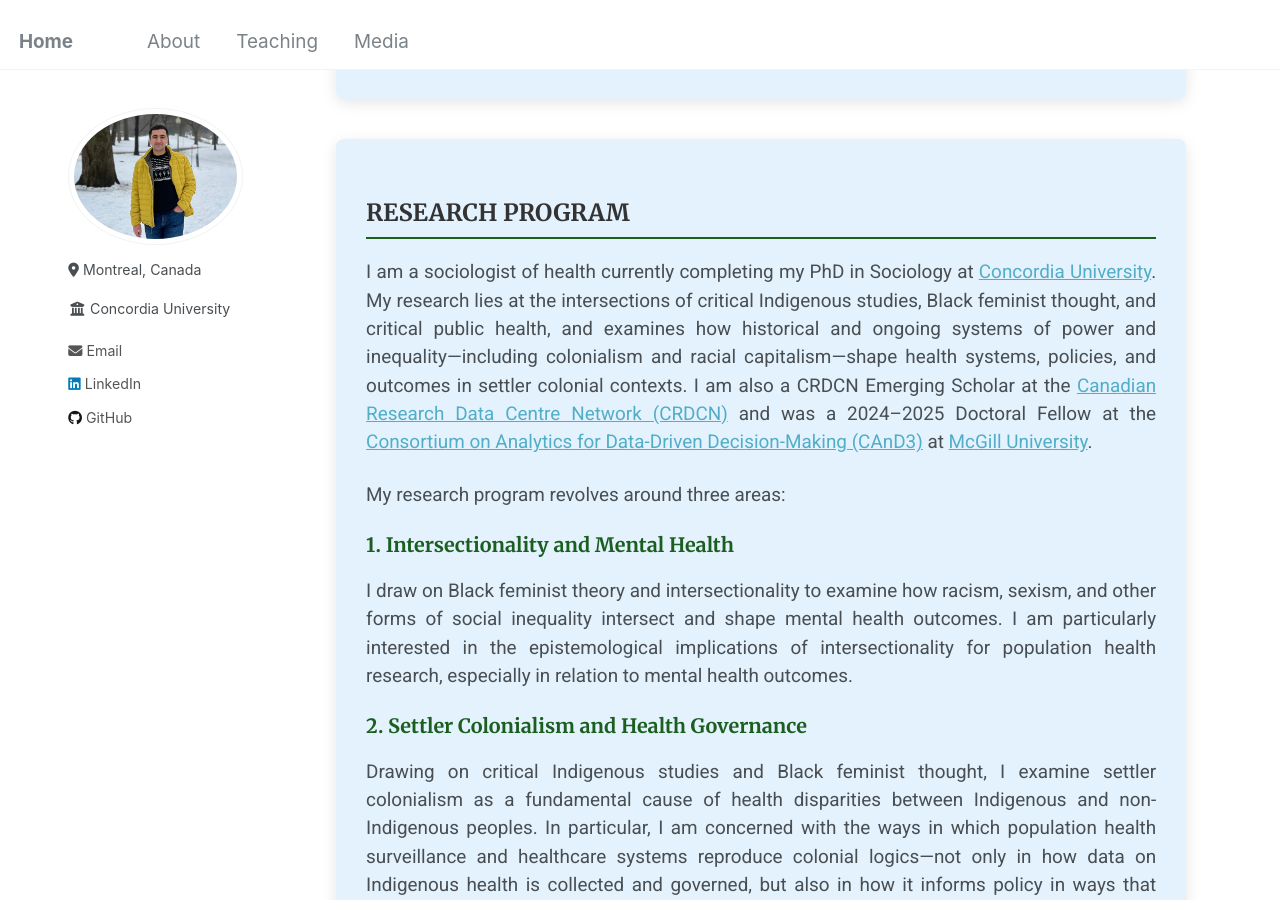
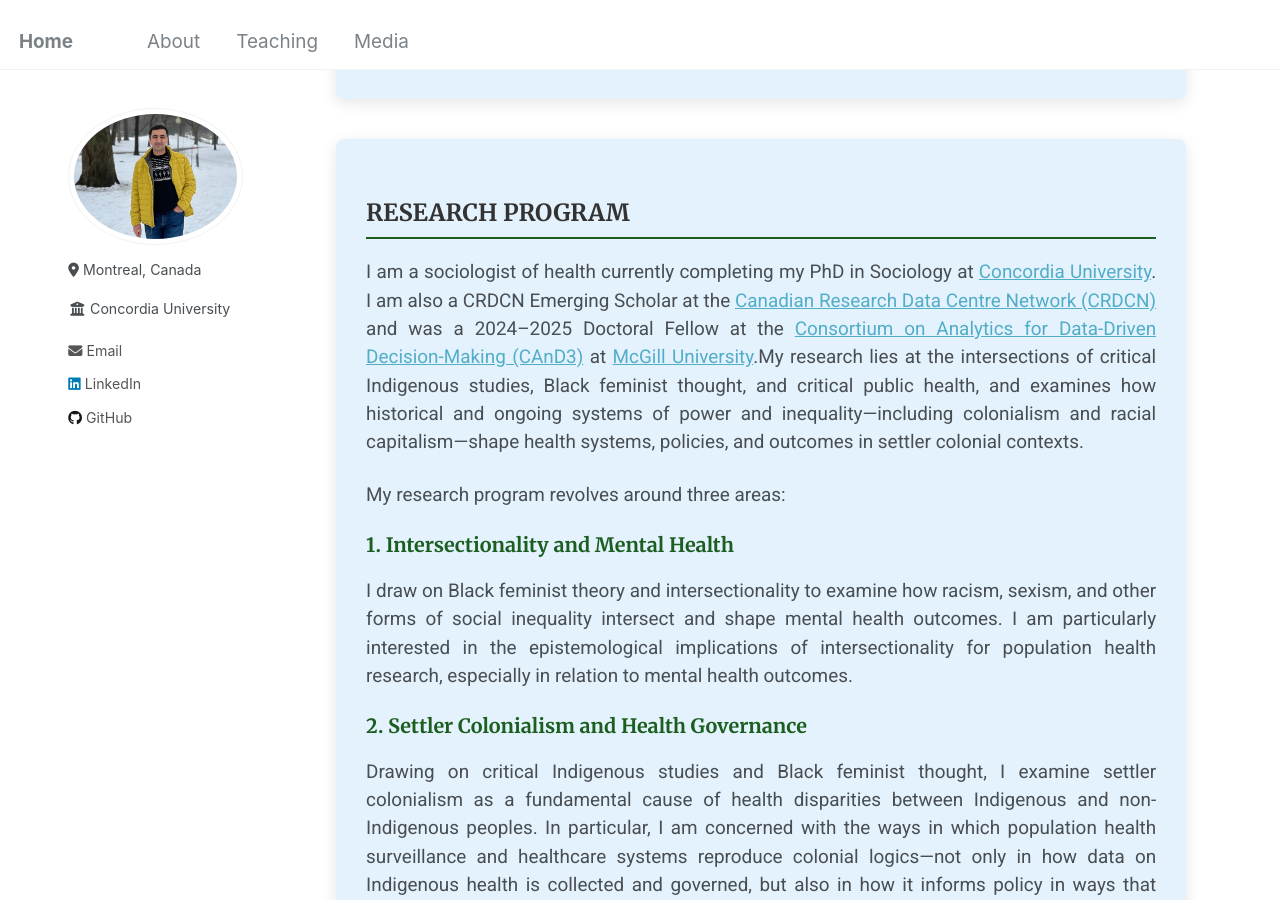
Before and after one commit to Mohsnmonji/mohsnmonji.github.io, a Jekyll site: the page built from about-me.md, in a window 1280 px wide and 900 px high, scrolled down 336 px. Built offline with Jekyll 4.4.1, drawn with Linux system fonts in a browser that asks for light colours.

```diff
--- a/about-me.md
+++ b/about-me.md
@@ -64,11 +64,11 @@ author_profile: true
  <p>
   I am a sociologist of health currently completing my PhD in Sociology at
   <a href="https://www.concordia.ca/" target="_blank">Concordia University</a>.
-  My research lies at the intersections of critical Indigenous studies, Black feminist thought, and critical public health, and examines how historical and ongoing systems of power and inequality—including colonialism and racial capitalism—shape health systems, policies, and outcomes in settler colonial contexts.
   I am also a CRDCN Emerging Scholar at the
   <a href="https://crdcn.ca" target="_blank">Canadian Research Data Centre Network (CRDCN)</a> and was a 2024–2025 Doctoral Fellow at the
   <a href="https://www.mcgill.ca/cand3/" target="_blank">Consortium on Analytics for Data-Driven Decision-Making (CAnD3)</a> at
-  <a href="https://www.mcgill.ca/" target="_blank">McGill University</a>.
+  <a href="https://www.mcgill.ca/" target="_blank">McGill University</a>.My research lies at the intersections of critical Indigenous studies, Black feminist thought, and critical public health, and examines how historical and ongoing systems of power and inequality—including colonialism and racial capitalism—shape health systems, policies, and outcomes in settler colonial contexts.
+
 </p>
 
   <p>My research program revolves around three areas:</p>
```
